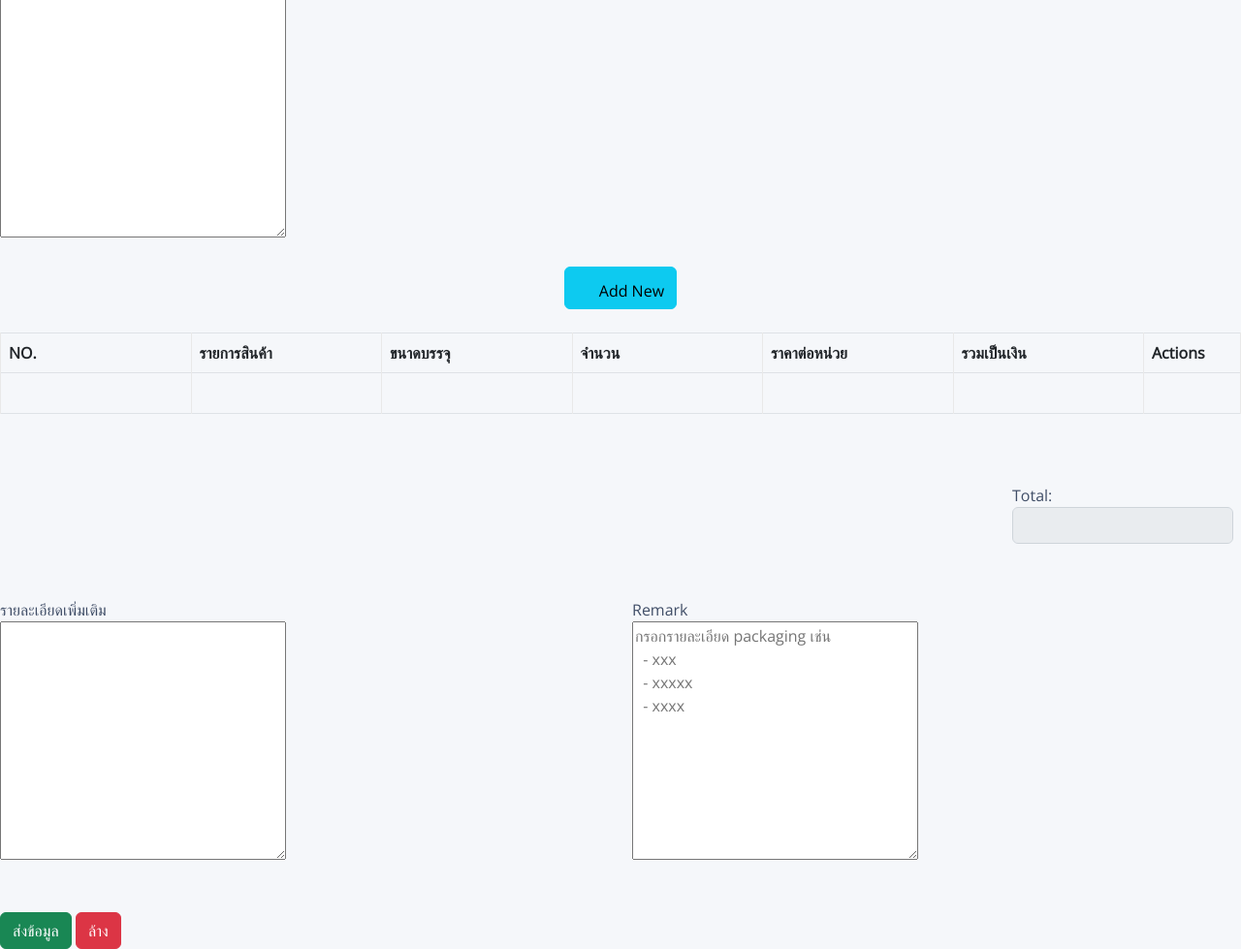
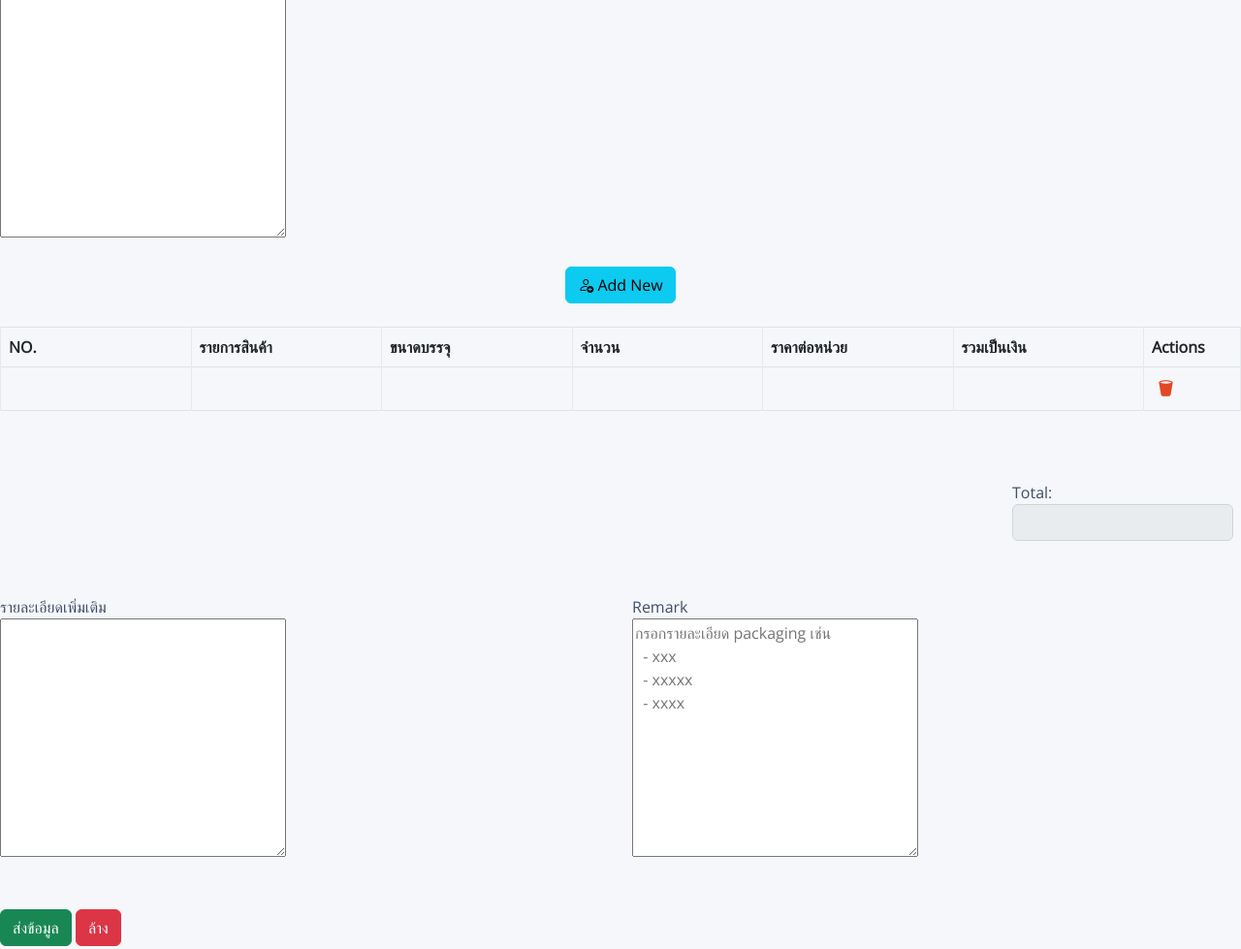
Before and after one commit to HumYacom/website, a Flask app: page /work in a window 1280 px wide. Shown: the part 574-1553 px from the top of the page at 97% size. Run offline with Flask 2, Linux system fonts and the light colour scheme; lists and menus that the app fills with data are empty.

Commit message:
new v1.4

```diff
--- a/run/templates/work.html
+++ b/run/templates/work.html
@@ -125,17 +125,17 @@
         <td><input type="text" class="form-control" name="ขนาดบรรจุ" id=""></td>
         <td><input type="text" class="form-control variable-field quantity" name="จำนวน" ></td>
         <td><input type="text" class="form-control variable-field costpriceunit" name="ราคาต่อหน่วย" ></td>
-        <td><input type="text" class="form-control width-80 totalcostprice" name="รวมเป็นเงิน" value="0"  readonly ></td>
+        <td><input type="text" class="form-control width-80  qty1 totalcostprice" name="รวมเป็นเงิน" value="0"  readonly ></td>
         <td>${actions}</td>
         </tr>`;
       $("table").append(row);
-      $("table tbody tr").eq(index + 1).find(".add, .edit").toggle();
+      $("table tbody tr").eq(index + 1).find(".add").toggle();
       $('[data-toggle="tooltip"]').tooltip();
     });
 
 
     // Add row on add button click
-    $(document).on("click", ".add", function () {
+    $(document).on("click", function () {
       var empty = false;
       var input = $(this).parents("tr").find('input[type="text"]');
       input.each(function () {
@@ -151,23 +151,10 @@
         input.each(function () {
           $(this).parent("td").html($(this).val());
         });
-        $(this).parents("tr").find(".add, .edit").toggle();
+        $(this).parents("tr").find(".add").toggle();
         $(".add-new").removeAttr("disabled");
       }
     });
-
-
-    // Edit row on edit button click
-    $(document).on("click", ".edit", function () {
-      $(this).parents("tr").find("td:not(:last-child)").each(function () {
-        $(this).html('<input type="text" class="form-control " value="" ' +
-          $(this).text() + '"> ');
-      });
-
-      $(this).parents("tr").find(".add, .edit").toggle();
-      $(".add-new").attr("disabled", "disabled");
-    });
-
 
     // Delete row on delete button click
     $(document).on("click", ".delete", function () {
@@ -187,7 +174,15 @@
     });
   });
 
+  $(document).on("click", ".qty1", function () {
+    var sum = 0;
+    $(".qty1").each(function () {
+      sum += +$(this).val();
+    });
+    $(".total").val(sum);
 
+    console.log(a);
+  });
 
 </script>
 
@@ -279,7 +274,7 @@
 
     <div class="row">
       <div class="d-flex justify-content-evenly">
-        <button type="button" class="btn btn-info add-new"><i class="material-icons">&#xE03B;</i> Add New</button>
+        <button type="button" class="btn btn-info add-new"><i class="bi bi-person-add"></i> Add New</button>
       </div>
     </div>
     <br>
@@ -306,25 +301,20 @@
           <td></td>
           <td></td>
           <td>
-            <a class="add" title="Add" data-toggle="tooltip"><i class="material-icons">&#xE03B;</i></a>
-            <a class="edit" title="Edit" data-toggle="tooltip"><i class="material-icons">&#xE254;</i></a>
-            <a class="delete" data-toggle="tooltip"><i class="material-icons">&#xE872;</i></a>
+            <a class="delete" data-toggle="tooltip"><i class="bi bi-trash2-fill"></i></a>
           </td>
         </tr>
       </tbody>
     </table>
     <br><br>
-    <tr>
-
-      <div class="d-flex flex-row-reverse">
-        <div class="p-2">
-          <td>Total: <span id="sum"></span></td>
-          <td><input type='text' class="form-control" name="" id="" disabled='disabled'></td>
-        </div>
-
-      </div>
-    </tr>
-
+    <div>
+      <tr>
+        <div class="d-flex flex-row-reverse">
+          <div class="p-2">
+            <td>Total:<input type='text' class="form-control total" name="" id="" disabled='disabled'></td>
+          </div>
+      </tr>
+    </div>
     <br><br>
 
     <div class="row">
@@ -339,7 +329,8 @@
         <textarea name="Remark" name="mark" id="" cols="30" rows="10" maxlength="100" placeholder="กรอกรายละเอียด packaging เช่น
   - xxx
   - xxxxx
-  - xxxx"></textarea>
+  - xxxx">
+</textarea>
       </div>
     </div>
 
@@ -349,13 +340,22 @@
     <input type="submit" onclick="alert('รายละเอียดของคุณได้ถูกส่งแล้ว')" value="ส่งข้อมูล" class="btn btn-success">
     <input type="reset" value="ล้าง" class="btn btn-danger">
 </div>
-
-
 </div>
 </form>
 
+{% endblock %}
+
+<!--
 
 
+// Edit row on edit button click
+$(document).on("click", ".edit", function () {
+  $(this).parents("tr").find("td:not(:last-child)").each(function () {
+    $(this).html('<input type="text" class="form-control " value="" ' +
+      $(this).text() + '"> ');
+  });
 
-
-{% endblock %}
+  $(this).parents("tr").find(".add, .edit").toggle();
+  $(".add-new").attr("disabled", "disabled");
+});
+-->
```
